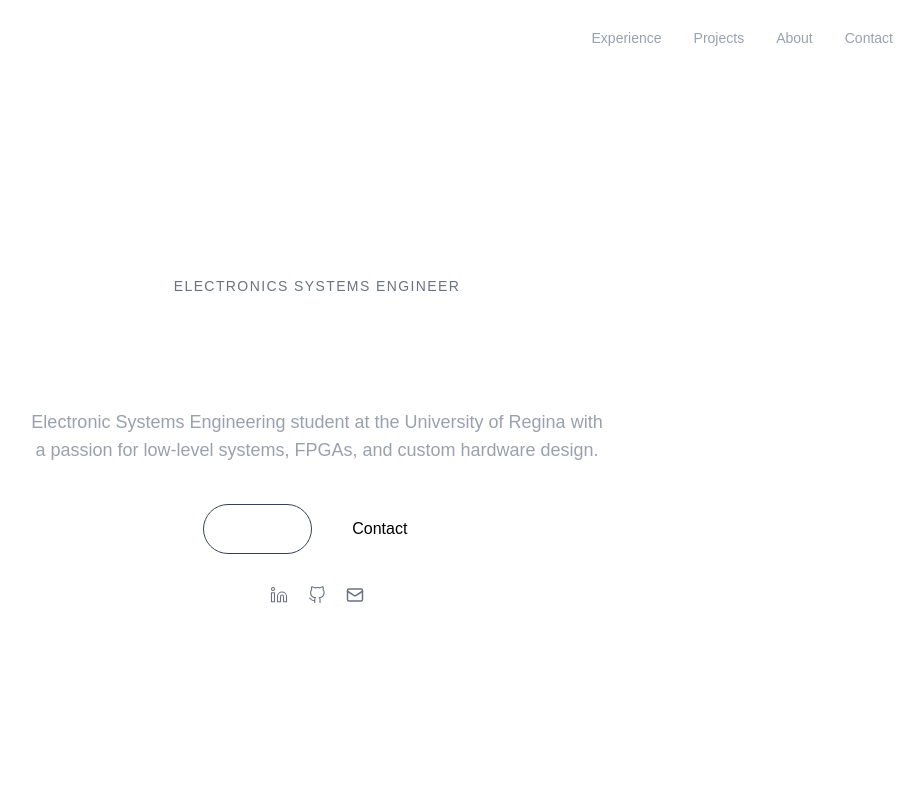
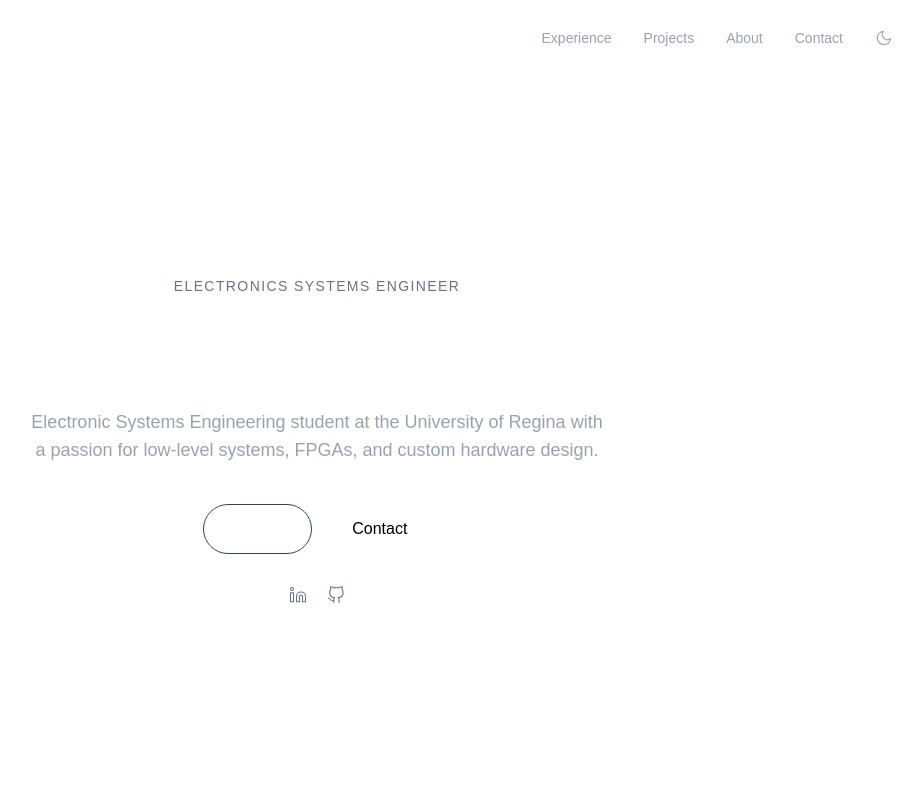
Before and after one commit to godwillattisso/portfolio, a Next.js app: page / in a window 1280 px wide. Shown: the top 800 px of the page, without its empty margins (323-1247 px from the left). Built offline with nearby package versions, Linux system fonts and the light colour scheme.

Commit message:
added background, light/dark mode, lowpolyblend(triangles)

```diff
--- a/components/Hero.tsx
+++ b/components/Hero.tsx
@@ -1,4 +1,7 @@
-import { Mail } from "lucide-react";
+"use client";
+
+import { useState } from "react";
+import { motion, AnimatePresence } from "framer-motion";
 
 function LinkedinIcon() {
   return (
@@ -39,6 +42,8 @@ function GithubIcon() {
 }
 
 export default function Hero() {
+  const [showResumePopup, setShowResumePopup] = useState(false);
+
   return (
     <section className="flex flex-col items-center justify-center min-h-screen text-center px-4 pt-20">
       <p className="text-sm tracking-widest text-gray-500 mb-4 uppercase">
@@ -52,14 +57,12 @@ export default function Hero() {
         a passion for low-level systems, FPGAs, and custom hardware design.
       </p>
       <div className="flex items-center gap-4 mb-8">
-        <a
-          href="/resume.pdf"
-          target="_blank"
-          rel="noopener noreferrer"
+        <button
+          onClick={() => setShowResumePopup(true)}
           className="px-6 py-3 rounded-full border border-gray-700 text-white hover:border-gray-500 transition"
         >
           Resume
-        </a>
+        </button>
         <a
           href="#contact"
           className="px-6 py-3 rounded-full bg-white text-black font-medium hover:bg-gray-200 transition"
@@ -69,7 +72,7 @@ export default function Hero() {
       </div>
       <div className="flex items-center gap-5 text-gray-500">
         <a
-          href="https://linkedin.com/in/yourusername"
+          href="https://linkedin.com/in/godwillattisso"
           target="_blank"
           rel="noopener noreferrer"
           className="hover:text-white transition"
@@ -78,7 +81,7 @@ export default function Hero() {
           <LinkedinIcon />
         </a>
         <a
-          href="https://github.com/yourusername"
+          href="https://github.com/godwillattisso"
           target="_blank"
           rel="noopener noreferrer"
           className="hover:text-white transition"
@@ -86,14 +89,49 @@ export default function Hero() {
         >
           <GithubIcon />
         </a>
-        <a
-          href="mailto:youremail@example.com"
-          className="hover:text-white transition"
-          aria-label="Email"
-        >
-          <Mail className="w-[18px] h-[18px]" />
-        </a>
       </div>
+
+      <AnimatePresence>
+        {showResumePopup && (
+          <motion.div
+            initial={{ opacity: 0 }}
+            animate={{ opacity: 1 }}
+            exit={{ opacity: 0 }}
+            transition={{ duration: 0.2 }}
+            className="fixed inset-0 bg-black/70 flex items-center justify-center z-[100] px-4"
+            onClick={() => setShowResumePopup(false)}
+          >
+            <motion.div
+              initial={{ opacity: 0, scale: 0.95, y: 10 }}
+              animate={{ opacity: 1, scale: 1, y: 0 }}
+              exit={{ opacity: 0, scale: 0.95, y: 10 }}
+              transition={{ duration: 0.2 }}
+              className="bg-zinc-900 border border-gray-800 rounded-2xl p-8 max-w-sm text-center"
+              onClick={(e) => e.stopPropagation()}
+            >
+              <h3 className="text-lg font-semibold text-white mb-2">
+                Want my resume?
+              </h3>
+              <p className="text-gray-400 mb-6">
+                Reach out to me at{" "}
+                <a
+                  href="mailto:attisso.godwill@gmail.com"
+                  className="text-white underline underline-offset-2"
+                >
+                  attisso.godwill@gmail.com
+                </a>{" "}
+                and I&apos;ll send it over.
+              </p>
+              <button
+                onClick={() => setShowResumePopup(false)}
+                className="px-5 py-2 rounded-full bg-white text-black text-sm font-medium hover:bg-gray-200 transition"
+              >
+                Close
+              </button>
+            </motion.div>
+          </motion.div>
+        )}
+      </AnimatePresence>
     </section>
   );
 }
--- a/components/Navbar.tsx
+++ b/components/Navbar.tsx
@@ -1,4 +1,4 @@
-// components/Navbar.tsx
+import ThemeToggle from "./ThemeToggle";
 
 export default function Navbar() {
   return (
@@ -17,6 +17,7 @@ export default function Navbar() {
         <a href="#contact" className="hover:text-white transition">
           Contact
         </a>
+        <ThemeToggle />
       </div>
     </nav>
   );
--- /dev/null
+++ b/components/ThemeProvider.tsx
@@ -0,0 +1,12 @@
+"use client";
+
+import { ThemeProvider as NextThemesProvider } from "next-themes";
+import { ReactNode } from "react";
+
+export function ThemeProvider({ children }: { children: ReactNode }) {
+  return (
+    <NextThemesProvider attribute="class" defaultTheme="system" enableSystem>
+      {children}
+    </NextThemesProvider>
+  );
+}
--- /dev/null
+++ b/components/ThemeToggle.tsx
@@ -0,0 +1,66 @@
+"use client";
+
+import { useTheme } from "next-themes";
+import { useEffect, useState } from "react";
+
+function SunIcon() {
+  return (
+    <svg
+      xmlns="http://www.w3.org/2000/svg"
+      width="18"
+      height="18"
+      viewBox="0 0 24 24"
+      fill="none"
+      stroke="currentColor"
+      strokeWidth="1.5"
+      strokeLinecap="round"
+      strokeLinejoin="round"
+    >
+      <circle cx="12" cy="12" r="4" />
+      <path d="M12 2v2M12 20v2M4.93 4.93l1.41 1.41M17.66 17.66l1.41 1.41M2 12h2M20 12h2M6.34 17.66l-1.41 1.41M19.07 4.93l-1.41 1.41" />
+    </svg>
+  );
+}
+
+function MoonIcon() {
+  return (
+    <svg
+      xmlns="http://www.w3.org/2000/svg"
+      width="18"
+      height="18"
+      viewBox="0 0 24 24"
+      fill="none"
+      stroke="currentColor"
+      strokeWidth="1.5"
+      strokeLinecap="round"
+      strokeLinejoin="round"
+    >
+      <path d="M21 12.79A9 9 0 1 1 11.21 3 7 7 0 0 0 21 12.79z" />
+    </svg>
+  );
+}
+
+export default function ThemeToggle() {
+  const { theme, setTheme } = useTheme();
+  const [mounted, setMounted] = useState(false);
+
+  // Avoid rendering theme-dependent UI until mounted on the client,
+  // since the server doesn't know the user's theme yet (prevents mismatch errors)
+  useEffect(() => {
+    setMounted(true);
+  }, []);
+
+  if (!mounted) {
+    return <div className="w-[18px] h-[18px]" />;
+  }
+
+  return (
+    <button
+      onClick={() => setTheme(theme === "dark" ? "light" : "dark")}
+      className="text-gray-400 hover:text-white transition"
+      aria-label="Toggle theme"
+    >
+      {theme === "dark" ? <SunIcon /> : <MoonIcon />}
+    </button>
+  );
+}
```
